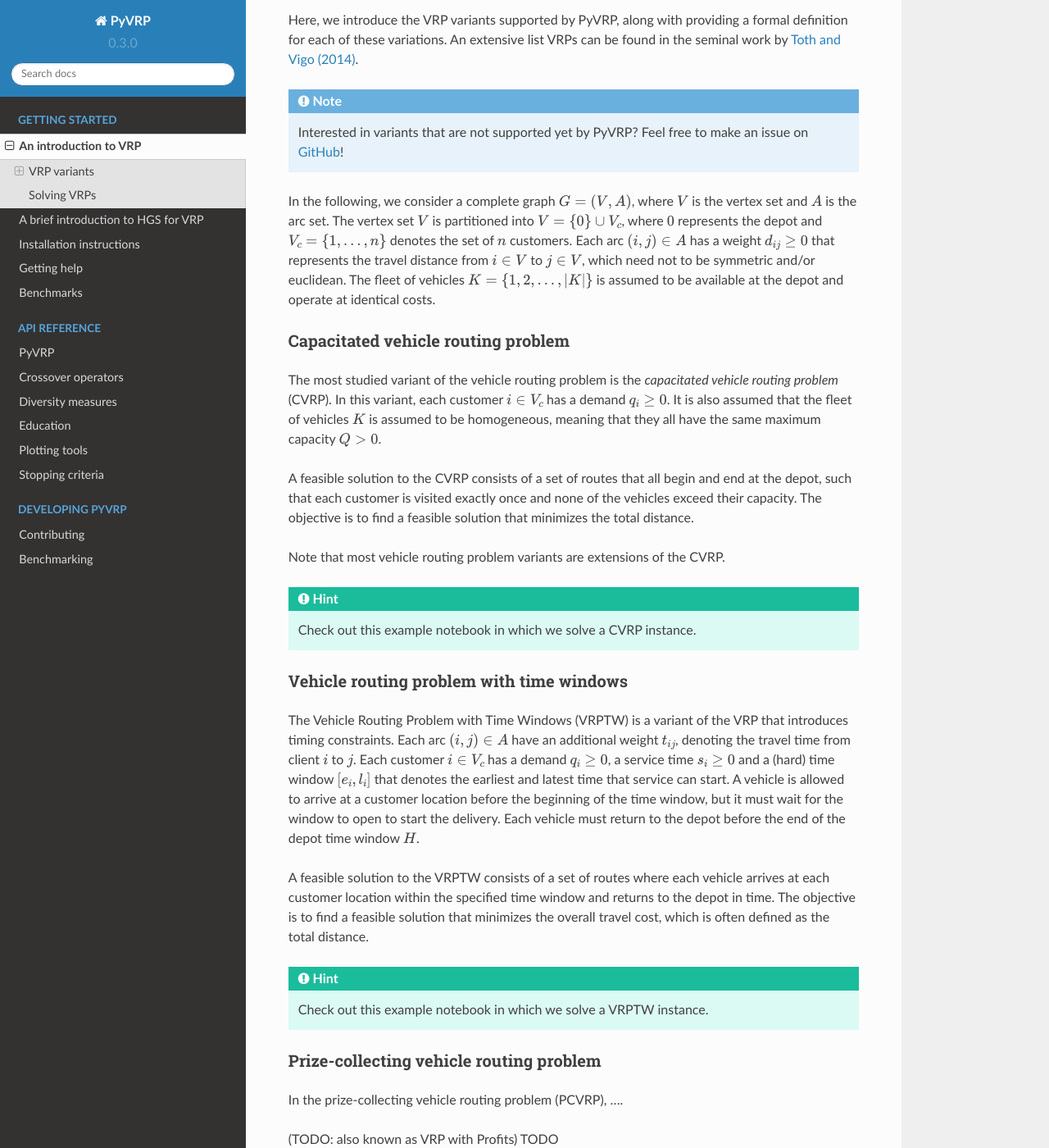
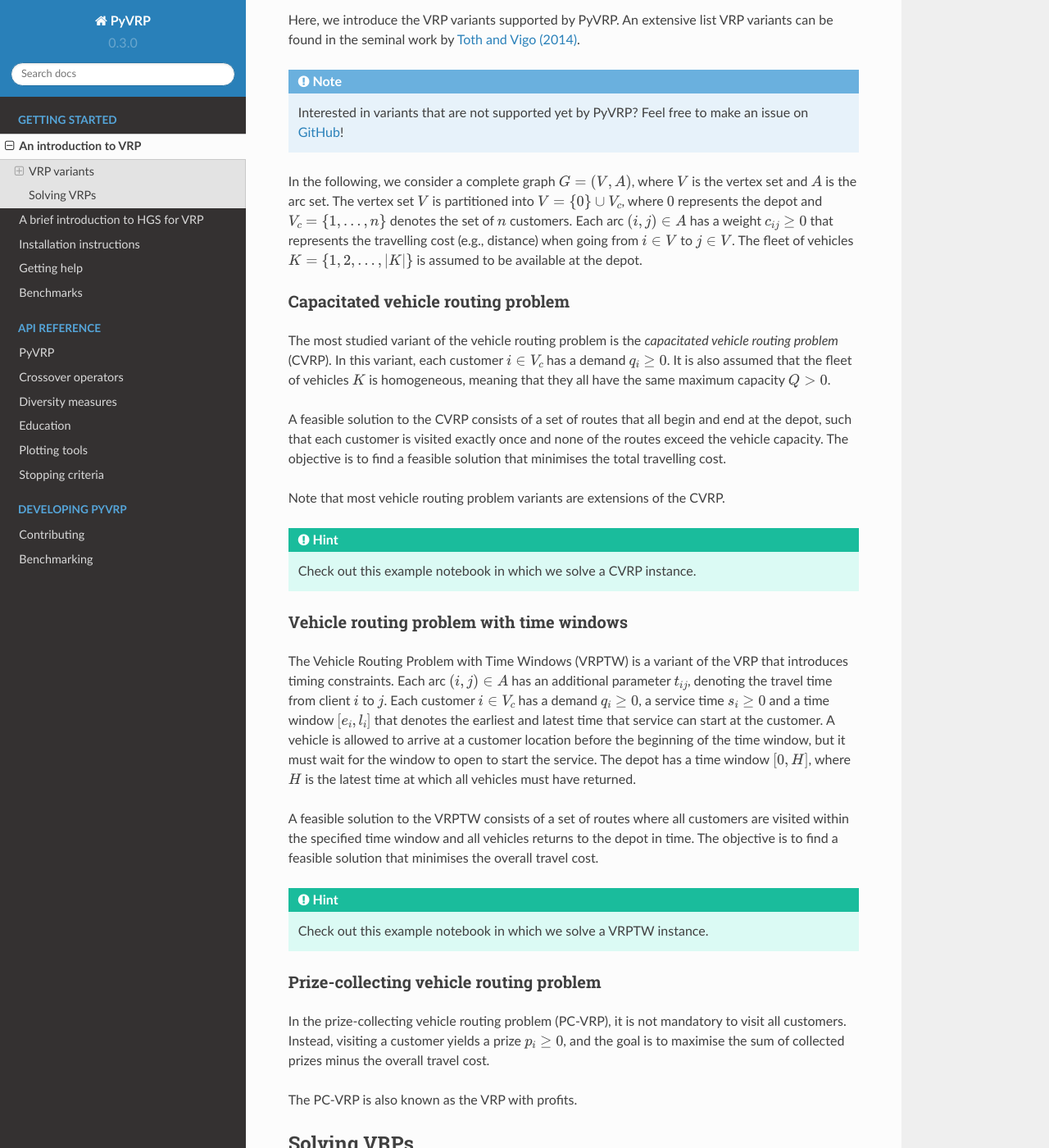
Before and after one commit to PyVRP/PyVRP, a Sphinx documentation site: the page built from docs/source/setup/introduction_to_vrp.rst, in a window 1280 px wide and 1400 px high, scrolled down 419 px. Shown: the whole window at 82% size. Built offline with Sphinx 7.4.7 and the Read the Docs theme 2.0.0, drawn with Linux system fonts in a browser that asks for light colours; pages that are not in the unit, such as notebooks, are missing from menus.

Commit message:
Update variants

```diff
--- a/docs/source/setup/introduction_to_vrp.rst
+++ b/docs/source/setup/introduction_to_vrp.rst
@@ -10,8 +10,8 @@ Motivated by the enormous potential for cost savings, designing efficient algori
 VRP variants
 ------------
 
-Here, we introduce the VRP variants supported by PyVRP, along with providing a formal definition for each of these variations.
-An extensive list VRPs can be found in the seminal work by `Toth and Vigo (2014) <https://doi.org/10.1137/1.9780898718515>`_.
+Here, we introduce the VRP variants supported by PyVRP.
+An extensive list VRP variants can be found in the seminal work by `Toth and Vigo (2014) <https://doi.org/10.1137/1.9780898718515>`_.
 
 .. note::
 
@@ -19,8 +19,8 @@ An extensive list VRPs can be found in the seminal work by `Toth and Vigo (2014)
 
 In the following, we consider a complete graph :math:`G=(V,A)`, where :math:`V` is the vertex set and :math:`A` is the arc set.
 The vertex set :math:`V` is partitioned into :math:`V=\{0\} \cup V_c`, where :math:`0` represents the depot and :math:`V_c=\{1, \dots, n\}` denotes the set of :math:`n` customers.
-Each arc :math:`(i, j) \in A` has a weight :math:`d_{ij} \ge 0` that represents the travel distance from :math:`i \in V` to :math:`j \in V`, which need not to be symmetric and/or euclidean.
-The fleet of vehicles :math:`K = \{1, 2, \dots, |K| \}` is assumed to be available at the depot and operate at identical costs.
+Each arc :math:`(i, j) \in A` has a weight :math:`c_{ij} \ge 0` that represents the travelling cost (e.g., distance) when going from :math:`i \in V` to :math:`j \in V`.
+The fleet of vehicles :math:`K = \{1, 2, \dots, |K| \}` is assumed to be available at the depot.
 
 
 Capacitated vehicle routing problem
@@ -28,10 +28,10 @@ Capacitated vehicle routing problem
 
 The most studied variant of the vehicle routing problem is the *capacitated vehicle routing problem* (CVRP).
 In this variant, each customer :math:`i \in V_c` has a demand :math:`q_{i} \ge 0`.
-It is also assumed that the fleet of vehicles :math:`K` is assumed to be homogeneous, meaning that they all have the same maximum capacity :math:`Q > 0`.
+It is also assumed that the fleet of vehicles :math:`K` is homogeneous, meaning that they all have the same maximum capacity :math:`Q > 0`.
 
-A feasible solution to the CVRP consists of a set of routes that all begin and end at the depot, such that each customer is visited exactly once and none of the vehicles exceed their capacity.
-The objective is to find a feasible solution that minimizes the total distance.
+A feasible solution to the CVRP consists of a set of routes that all begin and end at the depot, such that each customer is visited exactly once and none of the routes exceed the vehicle capacity.
+The objective is to find a feasible solution that minimises the total travelling cost.
 
 Note that most vehicle routing problem variants are extensions of the CVRP.
 
@@ -42,13 +42,13 @@ Vehicle routing problem with time windows
 ^^^^^^^^^^^^^^^^^^^^^^^^^^^^^^^^^^^^^^^^^
 
 The Vehicle Routing Problem with Time Windows (VRPTW) is a variant of the VRP that introduces timing constraints.
-Each arc :math:`(i, j) \in A` have an additional weight :math:`t_{ij}`, denoting the travel time from client :math:`i` to :math:`j`.
-Each customer :math:`i \in V_c` has a demand :math:`q_{i} \ge 0`, a service time :math:`s_{i} \ge 0` and a (hard) time window :math:`\left[e_i, l_i\right]` that denotes the earliest and latest time that service can start.
-A vehicle is allowed to arrive at a customer location before the beginning of the time window, but it must wait for the window to open to start the delivery.
-Each vehicle must return to the depot before the end of the depot time window :math:`H`.
+Each arc :math:`(i, j) \in A` has an additional parameter :math:`t_{ij}`, denoting the travel time from client :math:`i` to :math:`j`.
+Each customer :math:`i \in V_c` has a demand :math:`q_{i} \ge 0`, a service time :math:`s_{i} \ge 0` and a time window :math:`\left[e_i, l_i\right]` that denotes the earliest and latest time that service can start at the customer.
+A vehicle is allowed to arrive at a customer location before the beginning of the time window, but it must wait for the window to open to start the service.
+The depot has a time window :math:`\left[0, H \right]`, where :math:`H` is the latest time at which all vehicles must have returned.
 
-A feasible solution to the VRPTW consists of a set of routes where each vehicle arrives at each customer location within the specified time window and returns to the depot in time.
-The objective is to find a feasible solution that minimizes the overall travel cost, which is often defined as the total distance.
+A feasible solution to the VRPTW consists of a set of routes where all customers are visited within the specified time window and all vehicles returns to the depot in time.
+The objective is to find a feasible solution that minimises the overall travel cost.
 
 .. hint::
     Check out :ref:`this example notebook </examples/vrptw.ipynb>` in which we solve a VRPTW instance.
@@ -57,10 +57,10 @@ The objective is to find a feasible solution that minimizes the overall travel c
 Prize-collecting vehicle routing problem
 ^^^^^^^^^^^^^^^^^^^^^^^^^^^^^^^^^^^^^^^^^
 
-In the prize-collecting vehicle routing problem (PCVRP), ....
+In the prize-collecting vehicle routing problem (PC-VRP), it is not mandatory to visit all customers.
+Instead, visiting a customer yields a prize :math:`p_i \ge 0`, and the goal is to maximise the sum of collected prizes minus the overall travel cost.
 
-(TODO: also known as VRP with Profits)
-TODO
+The PC-VRP is also known as the VRP with profits.
 
 
 Solving VRPs
```
